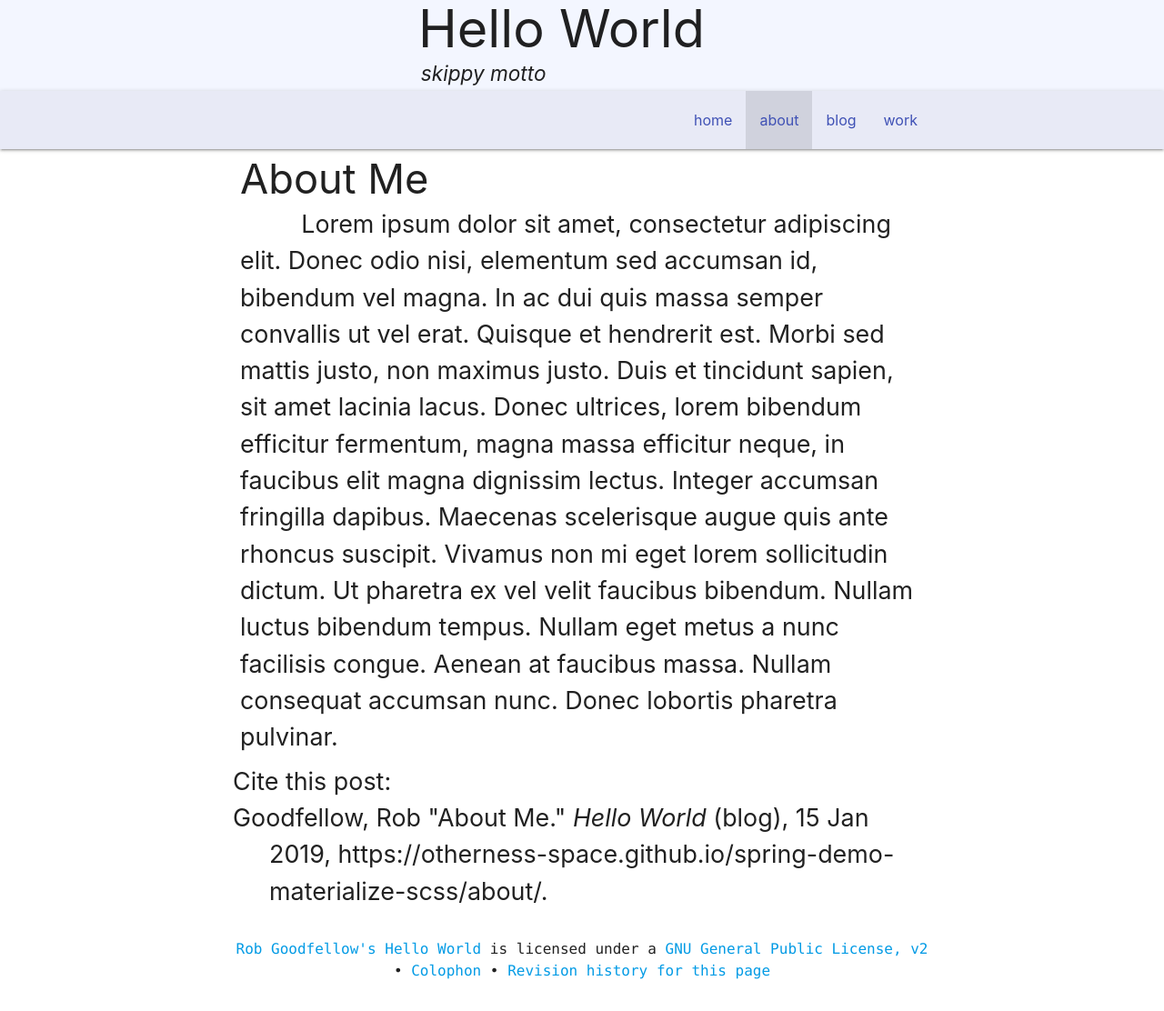
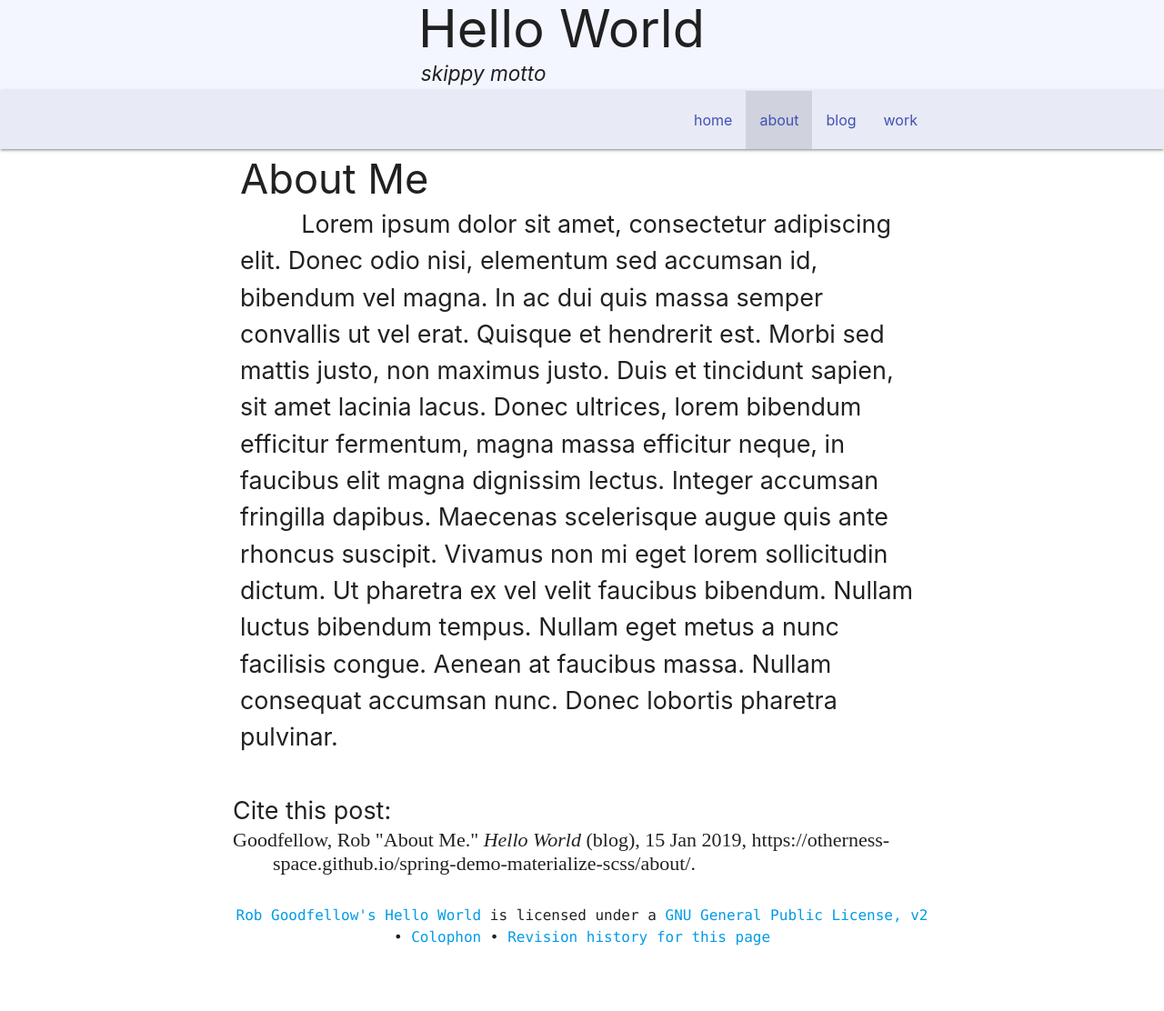
Before and after one commit to otherness-space/spring-demo-materialize-scss, a Jekyll site: the page built from about.html, in a window 1280 px wide. Shown: the whole page at 91% size. Built offline with Jekyll 4.4.1, drawn with Linux system fonts in a browser that asks for light colours; comment, search, counter and statistics services are not loaded; after the commit the page ends 1075 px from its top, so only the background shows below that.

Commit message:
style citation edits

```diff
--- a/_includes/citation.html
+++ b/_includes/citation.html
@@ -1,6 +1,6 @@
 <!-- Suggested citation code -->
 
 <div class="hangingindent">
-  <p class="flow-text">{{ site.data.site.name_last }}, {{ site.data.site.name_first }} "{{ page.title  | markdownify | replace: "<p>", "" | replace: "</p>", "" | strip }}." <em>{{ site.data.site.title }}</em> (blog), {{ page.date | date_to_string }}, https://otherness-space.github.io/spring-demo-materialize-scss{{ page.url }}.</p>
+  <p class="flow-text cite-style">{{ site.data.site.name_last }}, {{ site.data.site.name_first }} "{{ page.title  | markdownify | replace: "<p>", "" | replace: "</p>", "" | strip }}." <em>{{ site.data.site.title }}</em> (blog), {{ page.date | date_to_string }}, https://otherness-space.github.io/spring-demo-materialize-scss{{ page.url }}.</p>
 </div>
 <!-- Lincoln, Matthew D. "COinS for Your Jekyll Blog." Matthew Lincoln, PhD (blog), 15 Mar 2014, https://matthewlincoln.net/2014/03/15/coins-for-your-jekyll-blog.html. -->
--- a/_includes/cite.html
+++ b/_includes/cite.html
@@ -1,5 +1,5 @@
 <div class="cite-top container justify-content-center">
   <p class="flow-text">Cite this post:</p>
-  <p class="citation hangingindent">{% include citation.html %}</p>
+  <p class="citation">{% include citation.html %}</p>
 </div>
 <!-- Lincoln, Matthew D. "COinS for Your Jekyll Blog." Matthew Lincoln, PhD (blog), 15 Mar 2014, https://matthewlincoln.net/2014/03/15/coins-for-your-jekyll-blog.html. -->
--- a/scss/_add-style.scss
+++ b/scss/_add-style.scss
@@ -139,9 +139,18 @@ footer {
   text-indent: 2.5em;
 }
 
+.cite-top {
+  margin: 2em auto;
+}
+
 .hangingindent {
+  font: normal normal calc(1.1*1em)/normal "Times New Roman", Times, serif;
   padding-left: 2.5em;
   text-indent: -2.5em;
+}
+
+.cite-style {
+  font: normal normal calc(1.25*1em)/normal "Times New Roman", Times, serif;
 }
 
 .citation {
```
Also changed, not shown: assets/css/add-style.css (+12 -5 lines).
